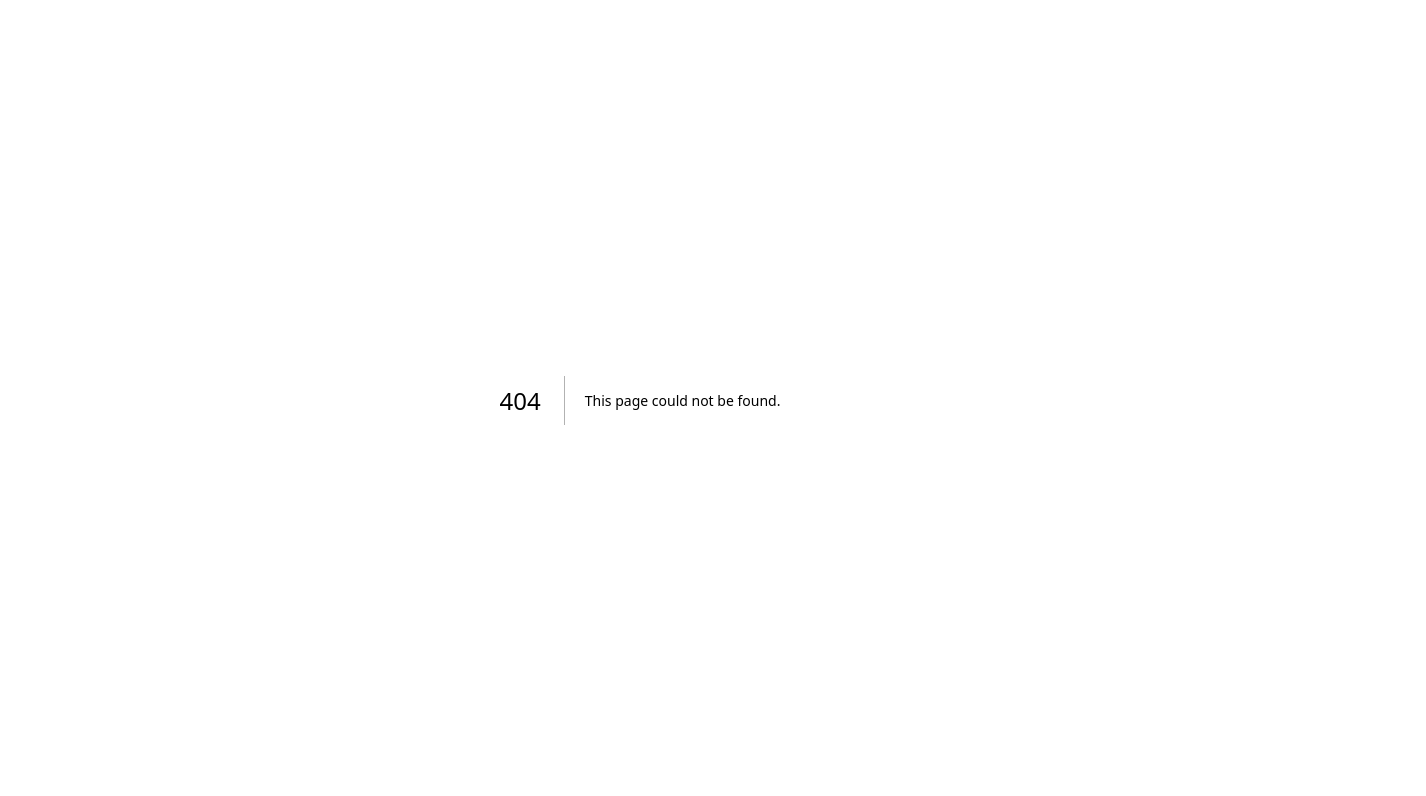
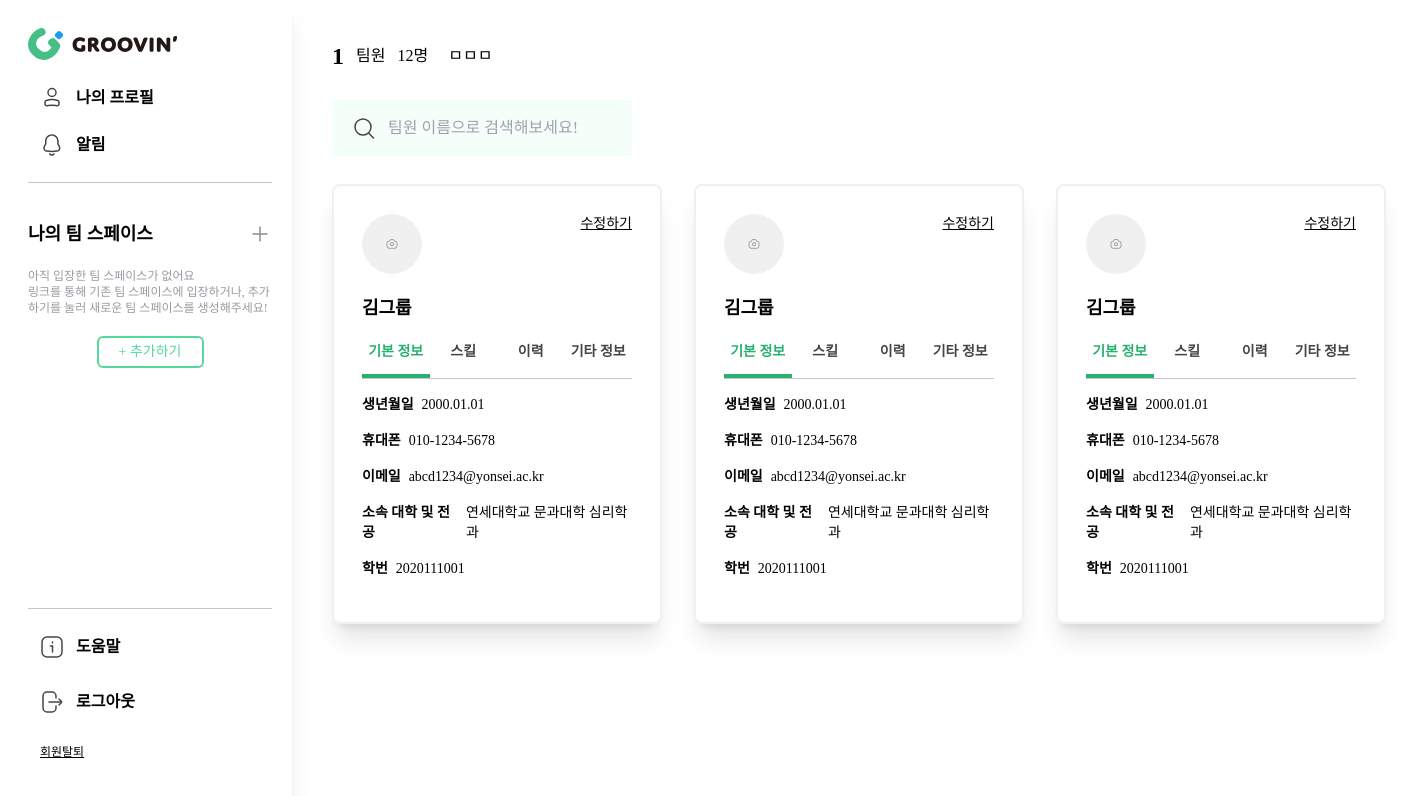
Before and after one commit to PoolCxUXIM-groov-in/groovin_client, a Next.js app: page /main/1 in a window 1280 px wide. Before the commit this address had no page. Shown: the top 796 px of the page, 1426 px wide, since content can reach past the window. Built offline with nearby package versions, Linux system fonts and the light colour scheme; a web font is replaced by a local one.

Commit message:
feat: 메인페이지 내 타일의 탭 이벤트 동작 완성

```diff
--- /dev/null
+++ b/app/main/[workSpaceName]/page.tsx
@@ -0,0 +1,35 @@
+import Tile from "@/app/ui/workspace/tile";
+import SearchIcon from '@/public/icons/Search.svg'
+import Image from "next/image";
+
+export default function Page({params}:{params:any}){
+    return(
+    <div className="p-10 w-full h-screen flex flex-col gap-7">
+        <section className="flex flex-row gap-5 items-center">
+            <div className="flex flex-row gap-3 items-center">
+                <h2 className=" font-bold text-2xl">{params.workSpaceName}</h2>
+                <p>팀원</p>
+                <p>12명</p>
+            </div>
+
+            <button>ㅁㅁㅁ</button>
+        </section>
+        <div className="flex flex-row items-center">
+            <label htmlFor="search" className=" pl-5 absolute "><Image src={SearchIcon} width={24} height={24} alt="search team mates"/></label>
+            <input
+                className=" pl-14 bg-[#F5FFFA]  h-[56px] w-[300px] p-6 focus:bg-[#FFFFFF]  outline-[#28b070]"
+                type="search"
+                id="search"
+                placeholder="팀원 이름으로 검색해보세요!"
+            />
+        </div>
+        <main>
+            <div className="flex flex-row gap-8 ">
+                <Tile/>
+                <Tile/>
+                <Tile/>
+            </div>
+
+        </main>
+    </div>);
+}
--- a/app/ui/workspace/tile.tsx
+++ b/app/ui/workspace/tile.tsx
@@ -1,34 +1,54 @@
+'use client'
+
 import SplitLine from "../form/splitline";
 import Tab from "../tab/tab";
+import { useState } from "react";
+import TitleInfo from "./tileInfo";
+import Image from "next/image";
+import defaultImage from '@/public/images/defaultProfile.jpg'
 
 export default function Tile(){
-    //
+    const [activeTab, setActiveTab] = useState<"basic"|"skill"|"career"|"others">("basic");
     return (
-    <div className=" grow p-7 shadow-xl grid grid-rows-[2fr_1fr_6fr] w-80 h-[440px] ">
-        <div className="flex flex-raw justify-between">
-            <div>
-                <img alt="프로필 이미지"/>
+    <div className=" border-[#f0f0f0] border-2 rounded-lg grow p-7 shadow-xl flex flex-col   min-w-[330px] h-[440px] gap-5">{/*grid grid-rows-[2fr_1fr_6fr]*/ }
+        <div className="flex flex-raw justify-between h-[60px]">
+            <div className=" rounded-full w-[60px] h-[60px] overflow-hidden">
+                {/* <img src= alt="프로필 이미지"/> */}
+                <Image
+
+                src={defaultImage} //profileImage?.toString()}
+                alt="profile image"
+                width="60"
+                height="60"
+                unoptimized
+                className=" object-cover w-full h-full"
+              />
             </div>
             <div className="flex flex-col justify-start text-sm">
-                <p>수정하기</p>
+                <p className=" underline">수정하기</p>
             </div>
         </div>
         <div>
-            <h3>
+            <h3 className=" text-lg font-semibold">
                 김그룹
             </h3>
         </div>
-        <div className="">
-            <Tab size="sm"/>
+        <div className=" flex flex-col gap-4">
+            <div>
+                {/* <Tab size="sm"/> */}
+            <Tab activeTab={activeTab} onTab={setActiveTab} size="sm"/>
             <SplitLine/>
-            <div>
-                <ul className="flex flex-col">
+            </div>
+
+            <div className=" overflow-scroll">
+                <TitleInfo activeTab={activeTab} />
+                {/* <ul className="flex flex-col">
                     <li className="flex flex-row">
                         <h4>종류종류</h4> <p>내용내용</p>
-                    </li>
+                    </li> */}
 
 
-                </ul>
+                {/* </ul> */}
             </div>
         </div>
 
--- /dev/null
+++ b/app/ui/workspace/tileInfo.tsx
@@ -0,0 +1,88 @@
+
+
+import { snsIcons } from "../common/sns"
+import Image from "next/image"
+
+const dummyInfo:any={
+    "basic":[
+            {id:"birth",title:'생년월일', content:'2000.01.01'},
+            {id:"phone",title:'휴대폰', content:'010-1234-5678'},
+            {id:"email",title:'이메일', content:'abcd1234@yonsei.ac.kr'},
+            {id:"department",title:'소속 대학 및 전공', content:'연세대학교 문과대학 심리학과'},
+            {id:"studentNum",title:'학번', content:'2020111001'},
+        ]
+    ,
+    'skill':[
+            {id:"hardSkill",title:'하드 스킬', content:['Figma', 'Photoshop','Illustrator','R','Indesign','SPSS']},
+            {id:"softSkill",title:'소프트 스킬', content:['리더십', '시간 관리','커뮤니케이션','성실함','책임감','추진력']},
+
+        ]
+    ,
+    'career':[
+        {id:'default', content:['프로젝트','기간','역할']},
+            {id:'1', content:['통합디자인개론 팀플','2021-1','팀장']},
+
+        ]
+    ,
+    'others':[
+            {id:"sns",title:'SNS', content:['youtube','instagram']},
+            {id:"mbti",title:'MBTI', content:'ENFP'},
+            {id:"interest",title:'관심사', content:['운동']},
+            {id:"introduction",title:'자유로운 소개', content:'안녕하세요! 기획자 정그룹입니다. 잘부탁드립니다:)'},
+
+        ]
+    ,
+
+}
+
+export default function TitleInfo({activeTab}:{activeTab:any}){
+    console.log(activeTab)
+    return(<ul className="flex flex-col gap-4 ">
+        {activeTab==='basic'&&dummyInfo[activeTab].map((line)=>(
+            <li className="flex flex-row gap-2 text-sm" key={line.id}><h3 className="font-semibold">{line.title}</h3><p>{line.content}</p></li>
+        ))}
+        {activeTab==='skill'&&dummyInfo[activeTab].map((line)=>(
+            <li className="flex flex-col gap-2 text-sm" key={line.id}>
+                <h3 className="font-semibold">{line.title}</h3>
+                <div className="flex flex-row flex-wrap gap-2">
+                        {line.content.map(skill=><div className=" pt-1 pb-1 pl-3 pr-3 rounded-2xl border-[#f0f0f0] border-2">{skill}</div>)}
+                </div>
+                </li>
+        ))}
+        {activeTab==='career'&&dummyInfo[activeTab].map((line)=>(
+            <li className="flex flex-col gap-2 text-sm " key={line.id}>
+                <div className="grid grid-cols-3 w-full  ">
+                    {line.content.map(content=>(
+                        line.id==='default'?
+                            <h3 className="font-semibold">{content}</h3>
+                            :
+                            <p className="">{content}</p>
+                ))}
+                </div>
+            </li>
+        ))}
+        {activeTab==='others'&&dummyInfo[activeTab].map((line)=>(
+            <li className="flex flex-col gap-2 text-sm " key={line.id}>
+                {line.id==='sns'&&<div className="flex flex-col gap-2">
+                    <h3 className="font-bold">{line.title}</h3>
+                    <div>
+                        <ul className='flex flex-row justify-start gap-2'>
+                            {snsIcons.map(sns=><li  key={sns}><Image className='w-[48] h-[48]' src={sns} width="48" height="48" alt="sns"/></li>)}
+                        </ul>
+                    </div>
+                </div>}
+
+
+                {(line.id==='mbti'||line.id==='interest')&&<div className="flex flex-row gap-2">
+                    <h3 className="font-bold">{line.title}</h3>
+                    <p>{...line.content}</p>
+                </div>}
+
+                {line.id==='introduction'&&<div className="flex flex-col gap-2">
+                    <h3 className="font-bold">{line.title}</h3>
+                    <p>{line.content}</p>
+                </div>}
+            </li>
+        ))}
+    </ul>)
+}
```
